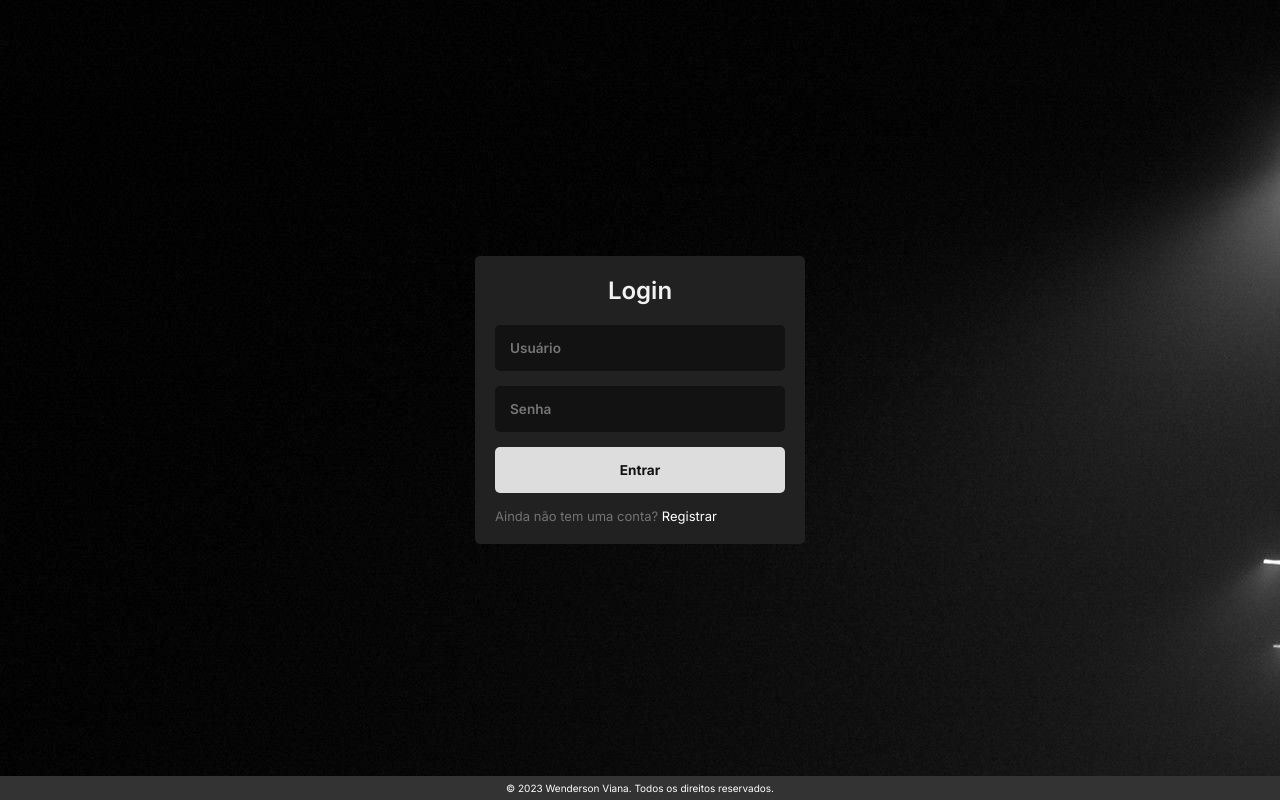
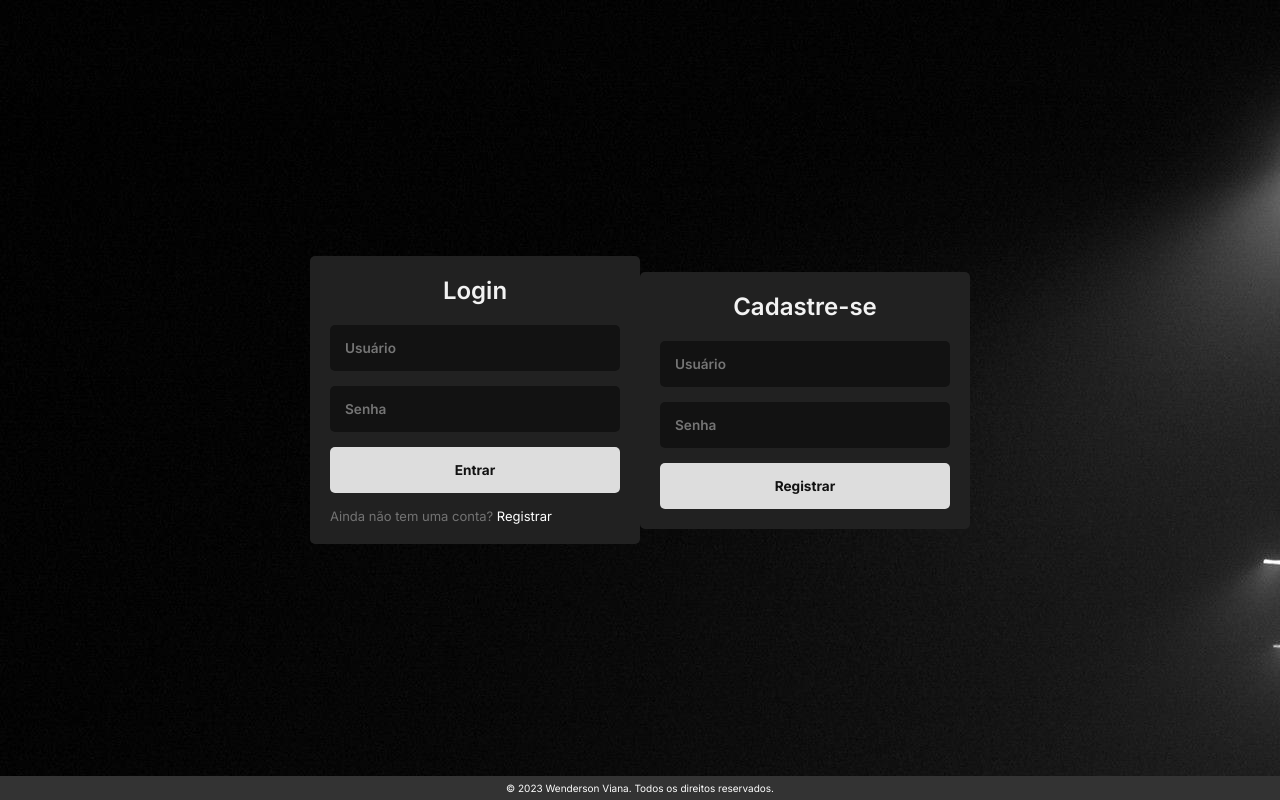
Before and after one commit to wendersonviana/chatwendersonviana2023, a plain HTML site: page frontend/index.html in a window 1280 px wide. Drawn offline with nearby package versions, Linux system fonts and the light colour scheme.

Commit message:
change server url

```diff
--- a/frontend/css/style.css
+++ b/frontend/css/style.css
@@ -98,6 +98,57 @@ body {
 }
 
 .login__button:hover {
+    background-color: #fff;
+}
+
+.register {
+    width: 100%;
+    max-width: 330px;
+    background-color: #212121;
+    border-radius: 5px;
+    padding: 20px;
+}
+
+.register > h2 {
+    text-align: center;
+    font-weight: 600;
+    font-size: 1.5rem;
+    margin-bottom: 20px;
+}
+
+.register__form {
+    display: flex;
+    flex-direction: column;
+    gap: 15px;
+}
+
+.register__input {
+    border: none;
+    padding: 15px;
+    font-size: 0.85rem;
+    font-weight: 600;
+    background-color: #121212;
+    color: #f2f2f2;
+    outline: none;
+    border-radius: 5px;
+}
+
+.register__input:focus {
+    outline: 2px solid #f2f2f2
+}
+
+.register__button {
+    border: none;
+    padding: 15px;
+    border-radius: 5px;
+    font-size: 0.85rem;
+    font-weight: 700;
+    background-color: #ddd;
+    cursor: pointer;
+    color: #121212;
+}
+
+.register__button:hover {
     background-color: #fff;
 }
 
@@ -247,3 +298,21 @@ body {
     right: 20px;
     cursor: pointer;
 }
+
+/* Estilos para a barra de rolagem */
+::-webkit-scrollbar {
+    width: 12px; /* Largura da barra de rolagem */
+}
+
+::-webkit-scrollbar-track {
+    background: #000000; /* Cor de fundo da área da barra de rolagem não preenchida */
+}
+
+::-webkit-scrollbar-thumb {
+    background-color: #2e2e2e; /* Cor da barra de rolagem */
+    border-radius: 6px; /* Borda arredondada da barra de rolagem */
+}
+
+::-webkit-scrollbar-thumb:hover {
+    background-color: #555; /* Cor da barra de rolagem quando passa o mouse sobre ela */
+}
--- a/frontend/index.html
+++ b/frontend/index.html
@@ -7,6 +7,7 @@
     <link rel="stylesheet" href="https://fonts.googleapis.com/css2?family=Material+Symbols+Outlined:opsz,wght,FILL,GRAD@24,400,1,0" />
     <link rel="stylesheet" href="./css/style.css">
     <link rel="icon" href="images/favicon-32x32.png" type="image/x-icon">
+
 
     <title>Chat do MKX</title>
 </head>
@@ -23,13 +24,26 @@
 
                 <button type="submit" class="login__button">Entrar</button>
 
-                <div class="sign_up"><p>Ainda não tem uma conta? <a href="#">Registrar</a></p></div>
+                <div class="sign_up"><p>Ainda não tem uma conta? <a href="registerTela">Registrar</a></p></div>
             </form>
         </section>
+
 
         <div class="footer">
             <p>&copy; 2023 Wenderson Viana. Todos os direitos reservados.</p>
         </div>
+
+        <section class="register">
+            <h2>Cadastre-se</h2>
+            <form class="register__form">
+                <input type="text" class="register__input" placeholder="Usuário" required />
+
+                <input type="password" class="register__input" placeholder="Senha" required />
+
+                <button type="submit" class="register__button">Registrar</button>
+
+            </form>
+        </section>
 
         <section class="chat">
             <section class="chat__messages"></section>
--- a/frontend/js/script.js
+++ b/frontend/js/script.js
@@ -2,6 +2,11 @@
 const login = document.querySelector(".login")
 const loginForm = login.querySelector(".login__form")
 const loginInput = login.querySelector(".login__input")
+
+//register elements
+const register = document.querySelector(".register")
+const registerForm = register.querySelector(".register__form")
+const registerInput = register.querySelector(".register__input")
 
 //chat elements
 const chat = document.querySelector(".chat")
@@ -107,6 +112,7 @@ function closeModal() {
     document.getElementById("imageModal").style.display = "none";
 }
 
+// FUNÇÃO AO FAZER LOGIN
 const handleLogin = (event) => {  // quando fizer o login
     event.preventDefault()
 
@@ -117,8 +123,17 @@ const handleLogin = (event) => {  // quando fizer o login
     login.style.display = "none"  // mostrar o chat
     chat.style.display = "flex"
 
-    websocket = new WebSocket("wss://chat-backend-2vm4.onrender.com") // e criar um conexão
+    websocket = new WebSocket("ws://localhost:8080") // e criar um conexão
     websocket.onmessage = processMessage
+
+}
+
+// FUNÇÃO AO CLICAR EM REGISTRAR
+const handleRegister = (event) => {  // quando clicar em registar
+    event.preventDefault()
+
+    login.style.display = "none"  // mostrar o registro
+    register.style.display = "flex"
 
 }
 
@@ -159,5 +174,6 @@ function scrollToTop() {
     document.getElementById('chat').scrollTop = 0;
 }
 
-loginForm.addEventListener("submit", handleLogin)
+loginForm.addEventListener("submit", handleLogin) // ao clicar em submit vai realizar tarefa handleLogin
 chatForm.addEventListener("submit", sendMessage)
+registerForm.addEventListener("registerTela", handleRegister)
```
Also changed, not shown: frontend/images/favicon-16x16.png (added), frontend/images/favicon-32x32.png (added).
